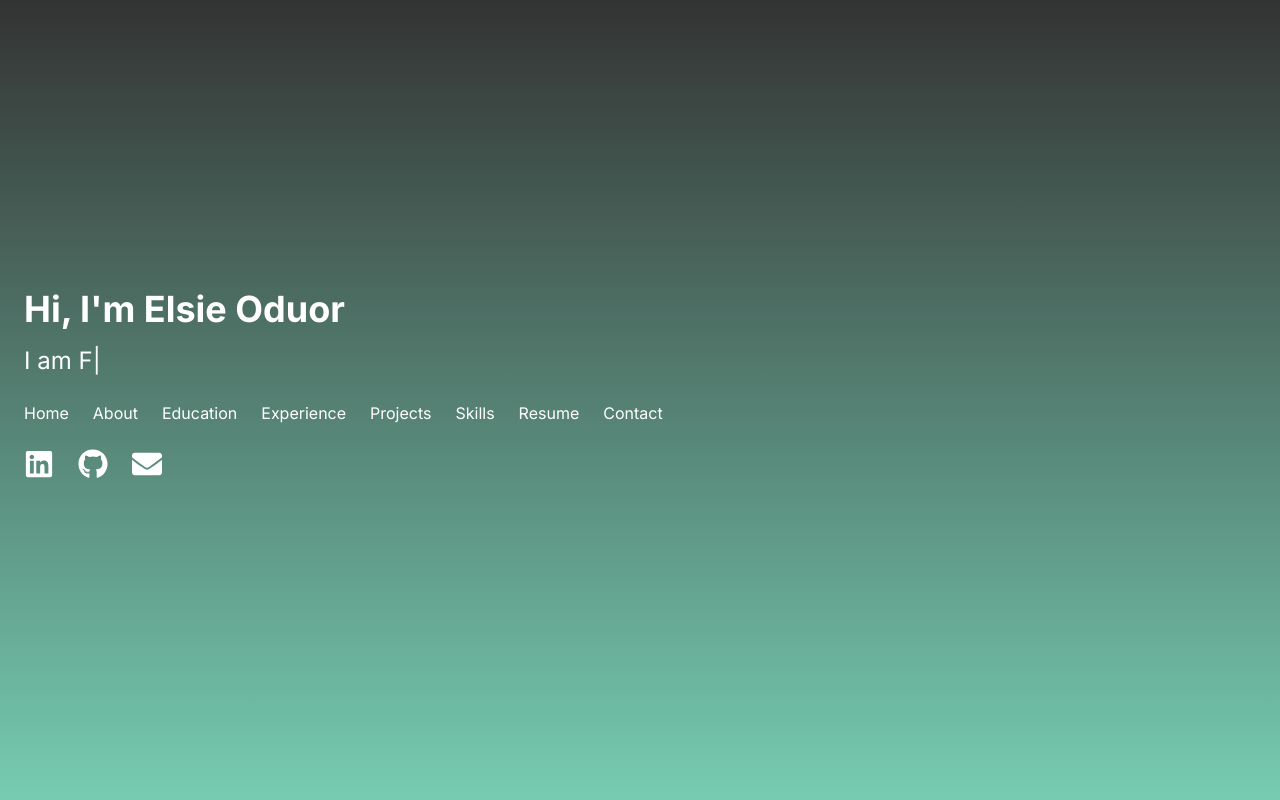
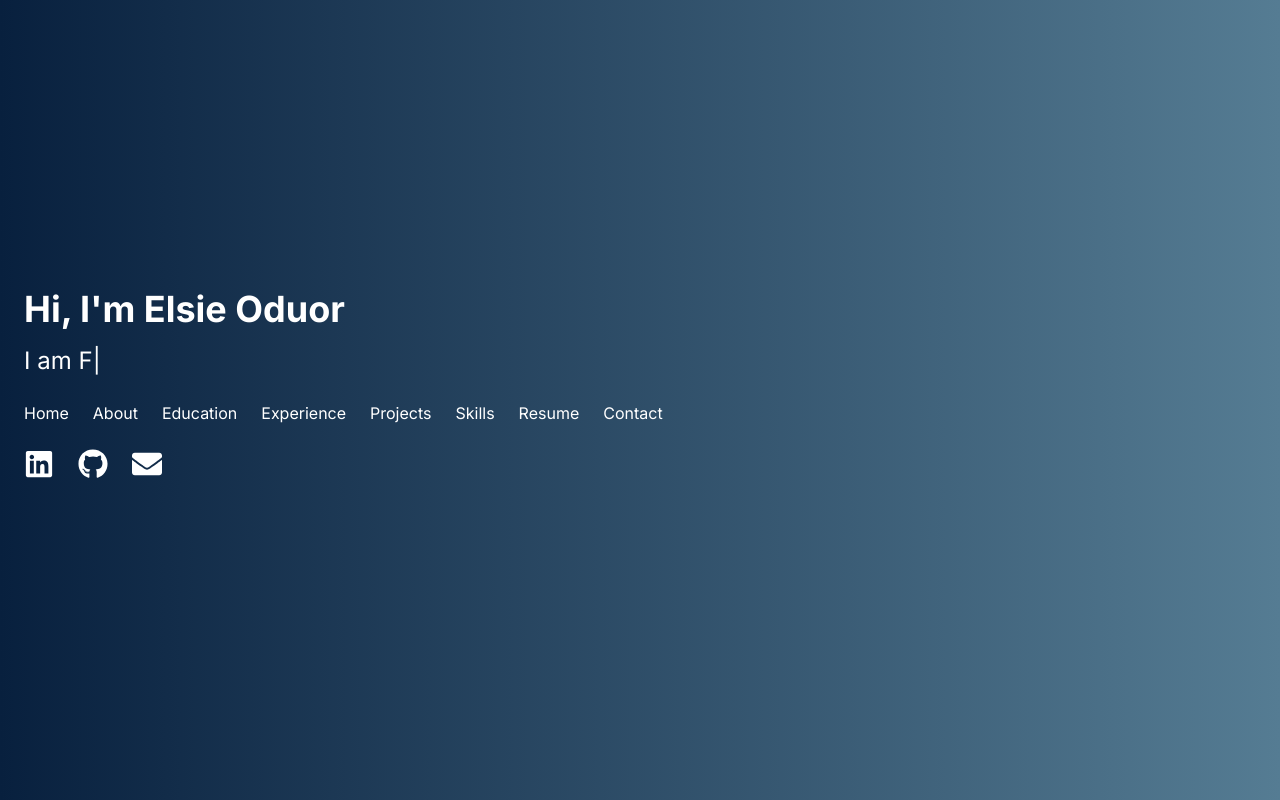
Before and after one commit to elsieoduor/portfolio, a Next.js app: page / in a window 1280 px wide. Built offline with nearby package versions, Linux system fonts and the light colour scheme.

Commit message:
Settled on background

```diff
--- a/app/globals.css
+++ b/app/globals.css
@@ -3,5 +3,5 @@
 @tailwind utilities;
 
 body{
-  background: linear-gradient(180deg, #333333, #76CCB1);
+  background: linear-gradient(90deg, #08203e,#557c93);
 }
```
